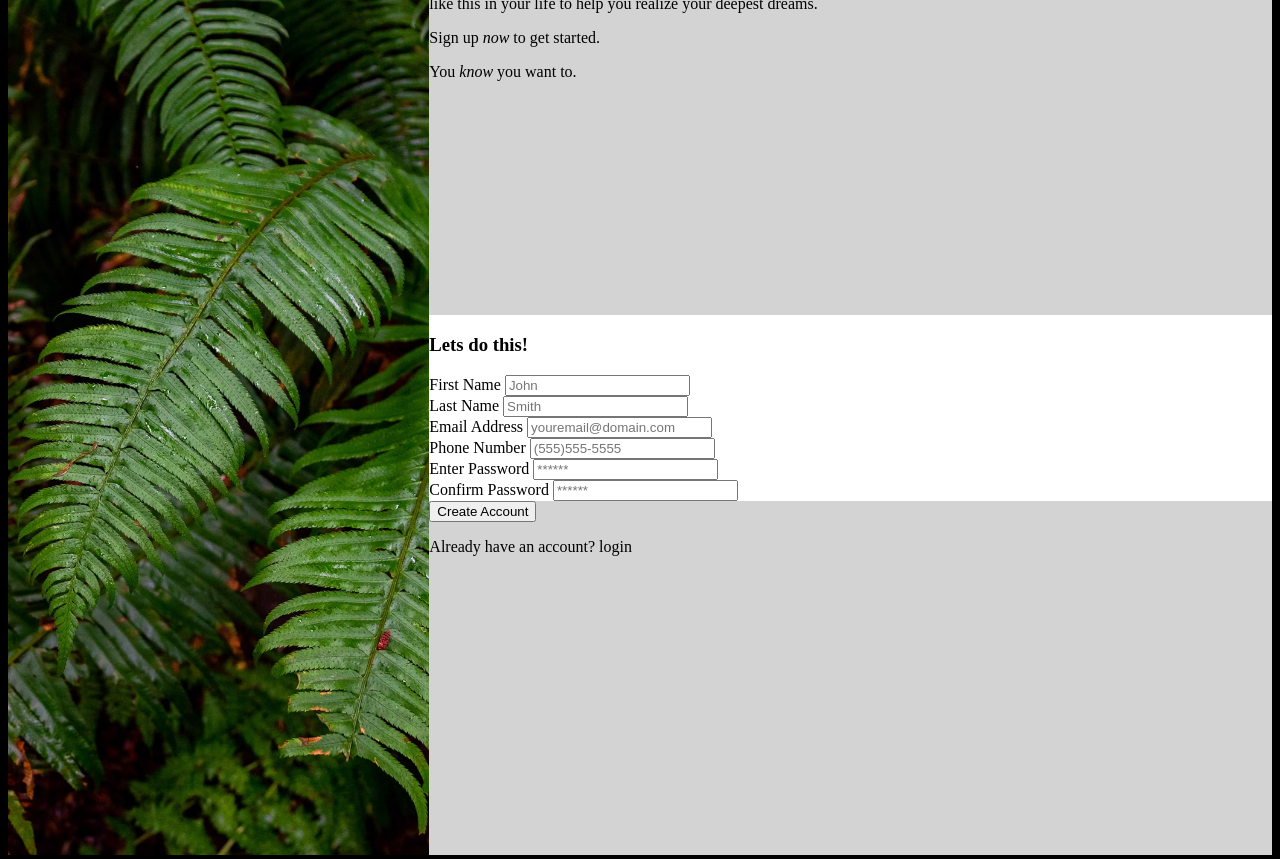
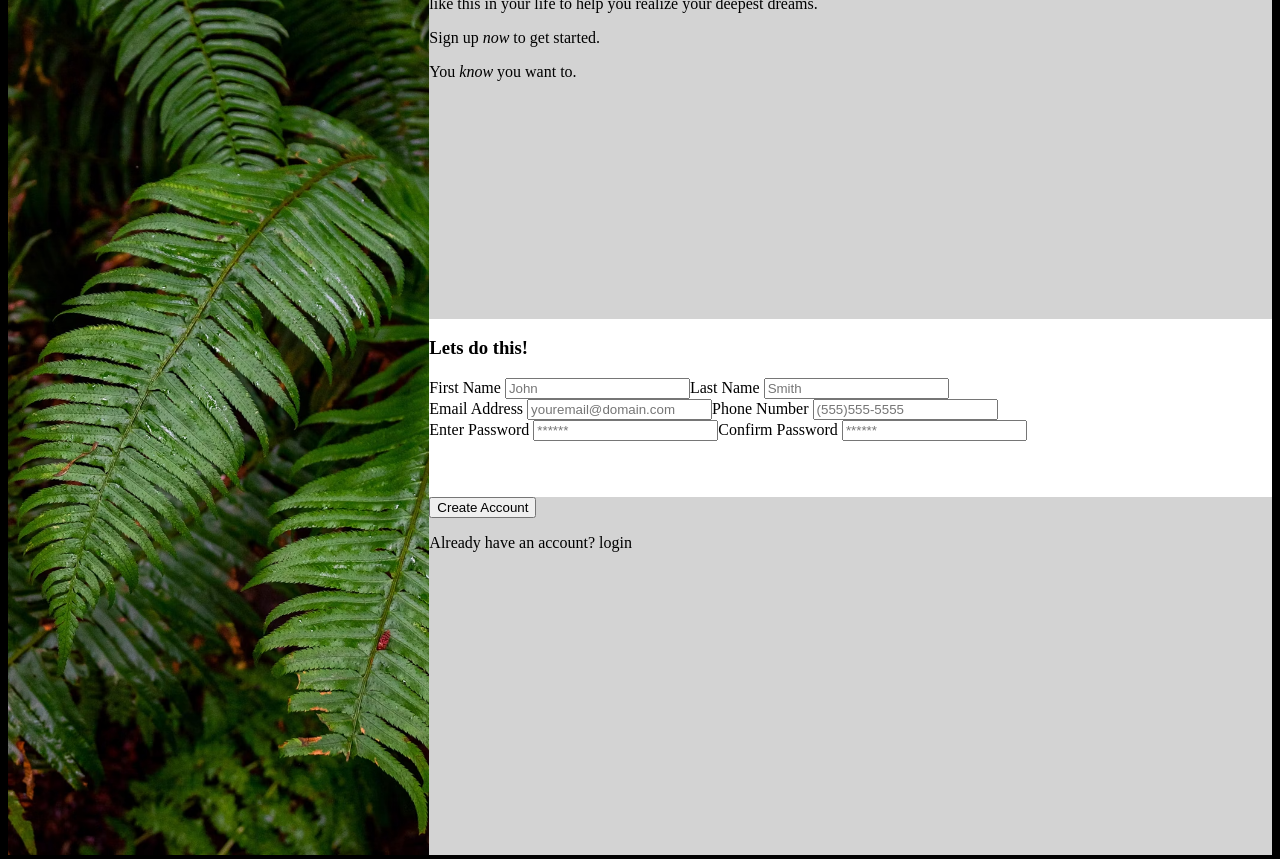
Before and after one commit to Peluhott/SignUpForm, a plain HTML site: page index.html in a window 1280 px wide. Drawn offline with Linux system fonts and the light colour scheme.

Commit message:
made the boxes line up

```diff
--- a/index.html
+++ b/index.html
@@ -25,7 +25,7 @@
             <div class="middle-section">
                 <h3>Lets do this!</h3>
                 <form>
-                    <div class="names">
+                    <div class="names entries">
                     <div>
                         <label for="first-name">First Name</label>
                         <input type="text" name="first-name" id="first-name" placeholder="John">
@@ -36,19 +36,19 @@
                     </div>
                     </div>
 
-                    <div class="contact-info">
-                        <div>
+                    <div class="contact-info entries">
+                        <div >
                             <label for="user_email">Email Address</label>
                         <input type="email" id="user_email" name="email" placeholder="youremail@domain.com">
                     </div>
 
-                        <div>
+                        <div >
                             <label for="phone-num">Phone Number</label>
                         <input type="text" id="phone-num" name="phone-num" placeholder="(555)555-5555">
                     </div>
-
-                    <div class="authentication">
-                        <div>
+                    </div>
+                    <div class="authentication entries">
+                        <div >
                             <label for="password">Enter Password</label>
                             <input type="password" id="password" name="password" placeholder="******">
 
@@ -58,10 +58,10 @@
                             <input type="password" id="confirm-password" name="confirm-password" placeholder="******">
 
                         </div>
+                            </div>
 
 
-                    </div>
-                         </div>
+
 
 
 
--- a/styles.css
+++ b/styles.css
@@ -53,3 +53,8 @@ flex: 2;
     flex: 2;
 
 }
+
+.entries {
+    display: flex;
+
+}
```
